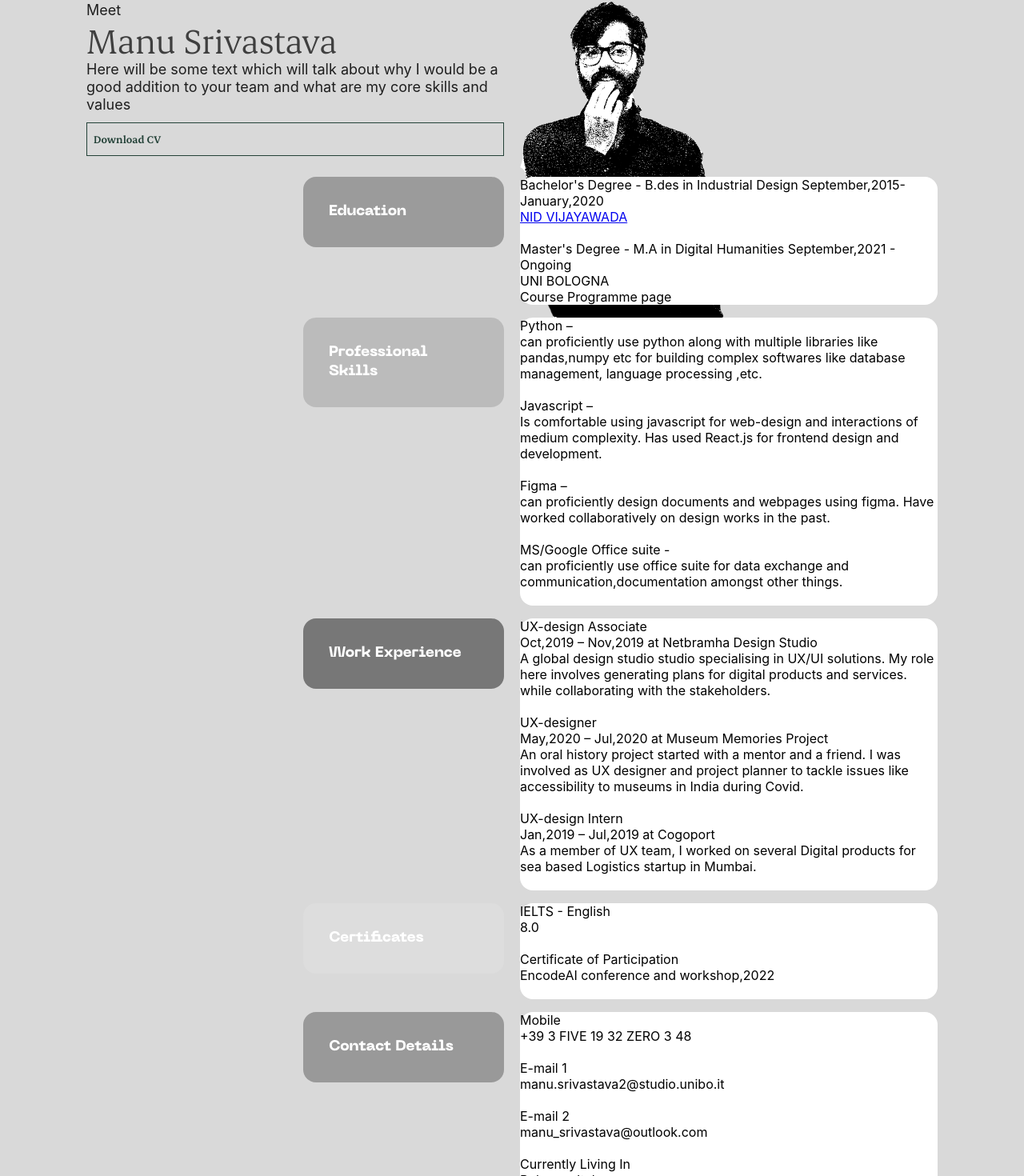
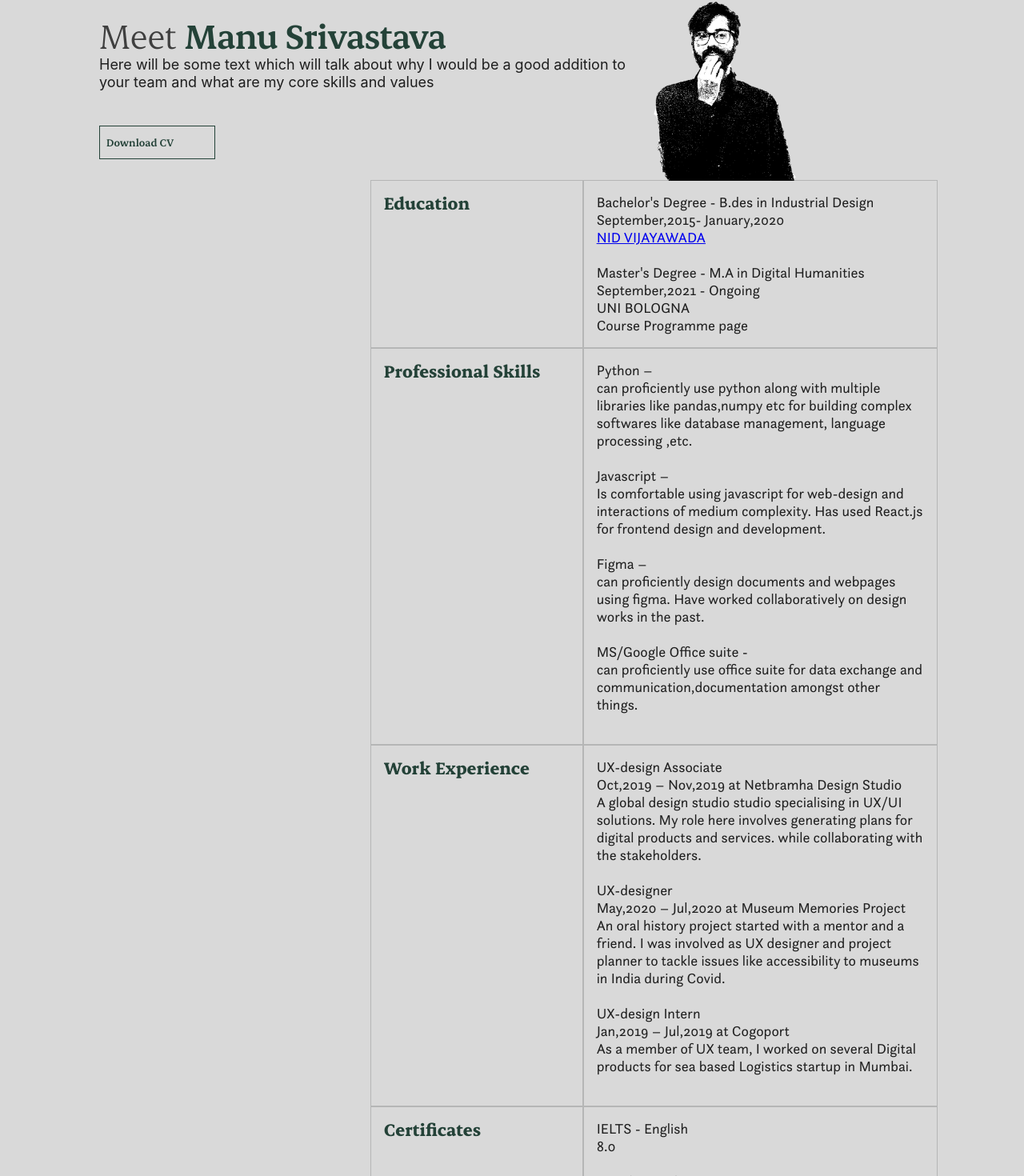
Before and after one commit to ManuSrivastava1/Portfolio, a React (Create React App) app: page /aboutMe in a window 1280 px wide. Shown: the part 156-1626 px from the top of the page at 80% size. Built offline with nearby package versions, Linux system fonts and the light colour scheme.

Commit message:
upadated about me

```diff
--- a/src/App.css
+++ b/src/App.css
@@ -65,8 +65,8 @@
 }
 
 .H2{
-  font-family: 'NeueMachina_UB',sans-serif;
-  font-size: calc(0.5rem + 0.8vw);
+  font-size: 1.5rem;
+  font-weight: 700;
   line-height: 24px;
   color: #ffffff;
 }
@@ -90,7 +90,9 @@
 .Plex{
   font-family: 'IBMplexMono_M',sans-serif;
 }
-
+.QuestaG{
+  font-family: 'QuestaG',sans-serif;
+}
 .H5{
   font-size: 0.9rem;
   line-height: 0.9rem;
--- a/src/components/about_grid.js
+++ b/src/components/about_grid.js
@@ -1,5 +1,6 @@
 import React from 'react'
 import Photo from '../images/mefacenew@2x.png'
+
 
 import SectionCard from './sectionCard'
 import SectionInfo from './sectionInfo'
@@ -11,15 +12,17 @@ function AboutGrid() {
         <div className='about-grid' style={styles.aboutGrid}>
             <img src={Photo} alt='meFace' style={styles.bg}></img>
 
-            <div className='boldText' style={styles.boldtext}>
-                <p className='Btext1'>Meet</p>
-                <p className='H1'>Manu Srivastava</p>
+            <div  style={styles.boldtext}>
+                <span className='H1'>Meet </span>
+                <span className='H1B'>Manu Srivastava </span>
                 <p className='Btext1'>Here will be some text which will talk about
                 why I would be a good addition to your team
                 and what are my core skills and values</p>
-
+            </div>
+            <div style={styles.button}>
                 <Download margin={'8pt 0pt 8pt 0pt'}/>
             </div>
+
             <div className='sec1' style={styles.sec1}>
                 <SectionCard Label={['#9B9B9B','Education']}/>
             </div>
@@ -29,7 +32,7 @@ function AboutGrid() {
                                         Bachelor's Degree -
                                         B.des in Industrial Design
                                         September,2015- January,2020 <br/>
-                                        <a href='https://www.nid.ac.in/academics/b-des-program/industrial-design'>NID VIJAYAWADA</a>
+                                        <a href='https://www.nid.ac.in/academics/b-des-program/industrial-design' target="_blank" rel='noreferrer'>NID VIJAYAWADA</a>
                                         </div>
                                         <br/>
                                         <div>
@@ -121,61 +124,76 @@ const styles={
     aboutGrid:{
         paddingTop:'14vh',
         display:'grid',
-        gridTemplateColumns:'repeat(8, 1fr)',
+        gridTemplateColumns:'repeat(12, 1fr)',
         // gridTemplateRows:'repeat(6, 1fr)',
-        gridColumnGap:'20px',
-        gridRowGap:'16px',
+        // gridColumnGap:'20px',
+        // gridRowGap:'16px',
         position:'relative',
         zIndex:'5',
     },
     bg:{
-        gridColumn:'5/9',
+        gridColumn:'9/13',
         gridRow:'1/5',
         width:'max(50%, 8rem)',
     },
     boldtext:{
-        gridColumn:'1/5',
+        gridColumn:'1/9',
         gridRow:'1/2',
+        padding:'1rem',
+    },
+    button:{
+        padding:'1rem',
+        gridColumn:'1/3',
     },
     sec1:{
-        gridColumn:'3/5',
-        gridRow:'2/3',
+        gridColumn:'5/8',
+        gridRow:'3/4',
+        border:'0.5px solid rgba(43,49,47,0.2)',
     },
     info1:{
-        gridColumn:'5/9',
-        gridRow:'2/3',
+        gridColumn:'8/13',
+        gridRow:'3/4',
+        border:'0.5px solid rgba(43,49,47,0.2)',
     },
     sec2:{
-        gridColumn:'3/5',
-        gridRow:'3/4',
+        gridColumn:'5/8',
+        gridRow:'4/5',
+        border:'0.5px solid rgba(43,49,47,0.2)',
     },
     info2:{
-        gridColumn:'5/9',
-        gridRow:'3/4',
+        gridColumn:'8/13',
+        gridRow:'4/5',
+        border:'0.5px solid rgba(43,49,47,0.2)',
     },
     sec3:{
-        gridColumn:'3/5',
-        gridRow:'4/5',
+        gridColumn:'5/8',
+        gridRow:'5/6',
+        border:'0.5px solid rgba(43,49,47,0.2)',
     },
     info3:{
-        gridColumn:'5/9',
-        gridRow:'4/5',
+        gridColumn:'8/13',
+        gridRow:'5/6',
+        border:'0.5px solid rgba(43,49,47,0.2)',
     },
     sec4:{
-        gridColumn:'3/5',
-        gridRow:'5/6',
+        gridColumn:'5/8',
+        gridRow:'6/7',
+        border:'0.5px solid rgba(43,49,47,0.2)',
     },
     info4:{
-        gridColumn:'5/9',
-        gridRow:'5/6',
+        gridColumn:'8/13',
+        gridRow:'6/7',
+        border:'0.5px solid rgba(43,49,47,0.2)',
     },
     sec5:{
-        gridColumn:'3/5',
-        gridRow:'6/7',
+        gridColumn:'5/8',
+        gridRow:'7/8',
+        border:'0.5px solid rgba(43,49,47,0.2)',
     },
     info5:{
-        gridColumn:'5/9',
-        gridRow:'6/7',
+        gridColumn:'8/13',
+        gridRow:'7/8',
+        border:'0.5px solid rgba(43,49,47,0.2)',
     },
 }
 
--- a/src/components/sectionCard.js
+++ b/src/components/sectionCard.js
@@ -1,20 +1,20 @@
 import React from 'react'
 
+
 function SectionCard({ Label }) {
-    const color = Label[0]
+    // const color = Label[0]
 
     const styles = {
         card:{
-            backgroundColor: color,
+            // backgroundColor: color,
             display:'flex',
             alignItems:'center',
             justifyContent:'Left',
-            borderRadius:'16px',
             marginBottom: 'auto',
-            padding:'2rem',
+            padding:'1rem',
         },
         text:{
-            color:'white',
+            color:'#244238'
         }
     }
 
@@ -22,7 +22,7 @@ function SectionCard({ Label }) {
         <>
         <div className='Sectioncard' style={styles.card}>
 
-            <p className='H2' style={styles.text}>
+            <p className='H2 Erode' style={styles.text}>
                 { Label[1] }
 
             </p>
--- a/src/components/sectionInfo.js
+++ b/src/components/sectionInfo.js
@@ -6,15 +6,17 @@ function SectionInfo({content}) {
     const styles = {
         card:{
             gridColumn:'5/9',
-            backgroundColor:'white',
-            borderRadius:'16px',
+            backgroundColor:'#D9D9D9',
+            padding:'1rem',
         }
     }
 
     return (
         <>
         <div className='info' style={styles.card}>
-            {content}
+            <span className='Btext1 QuestaG'>
+                {content}
+            </span>
         </div>
 
         </>
```
